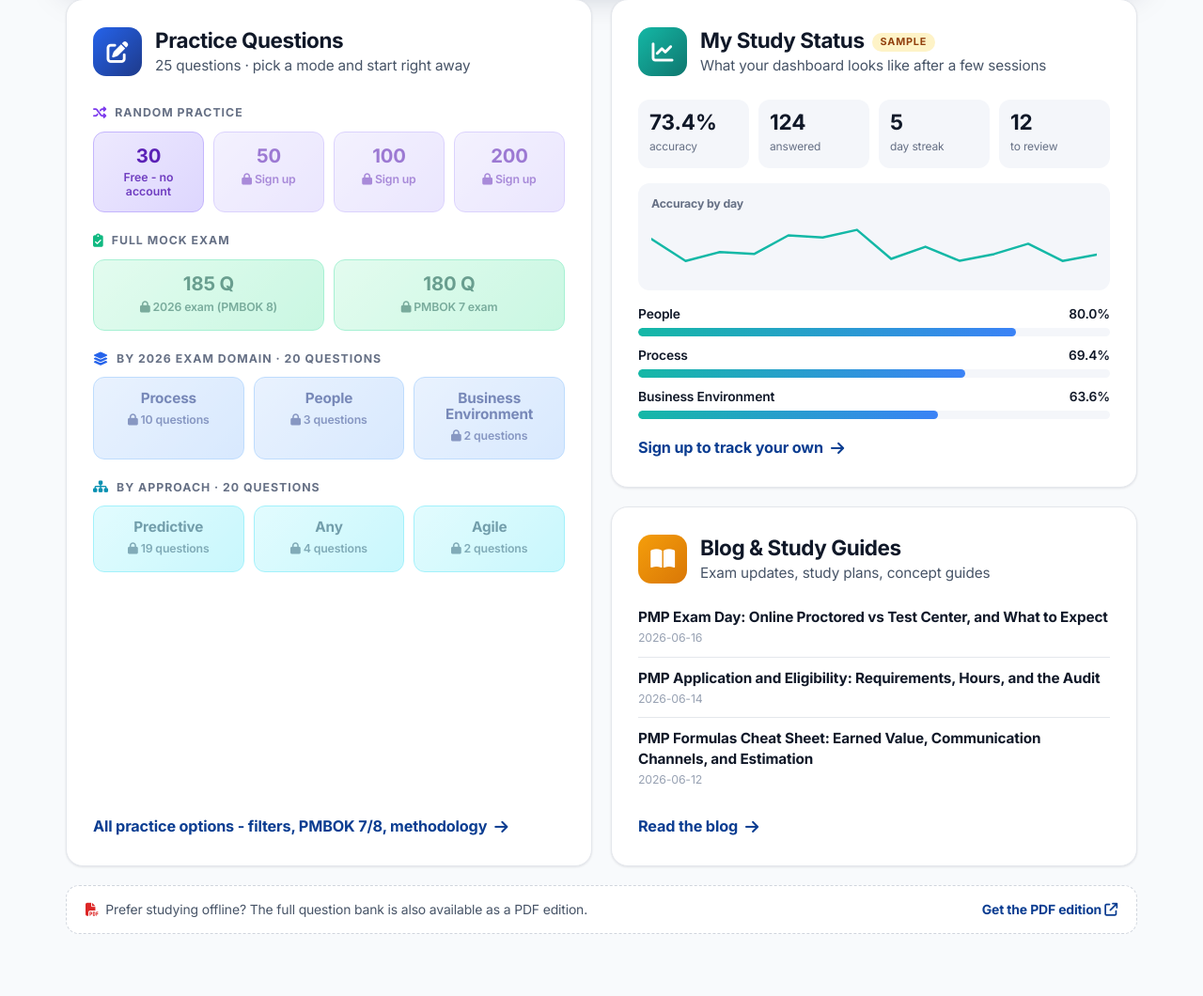
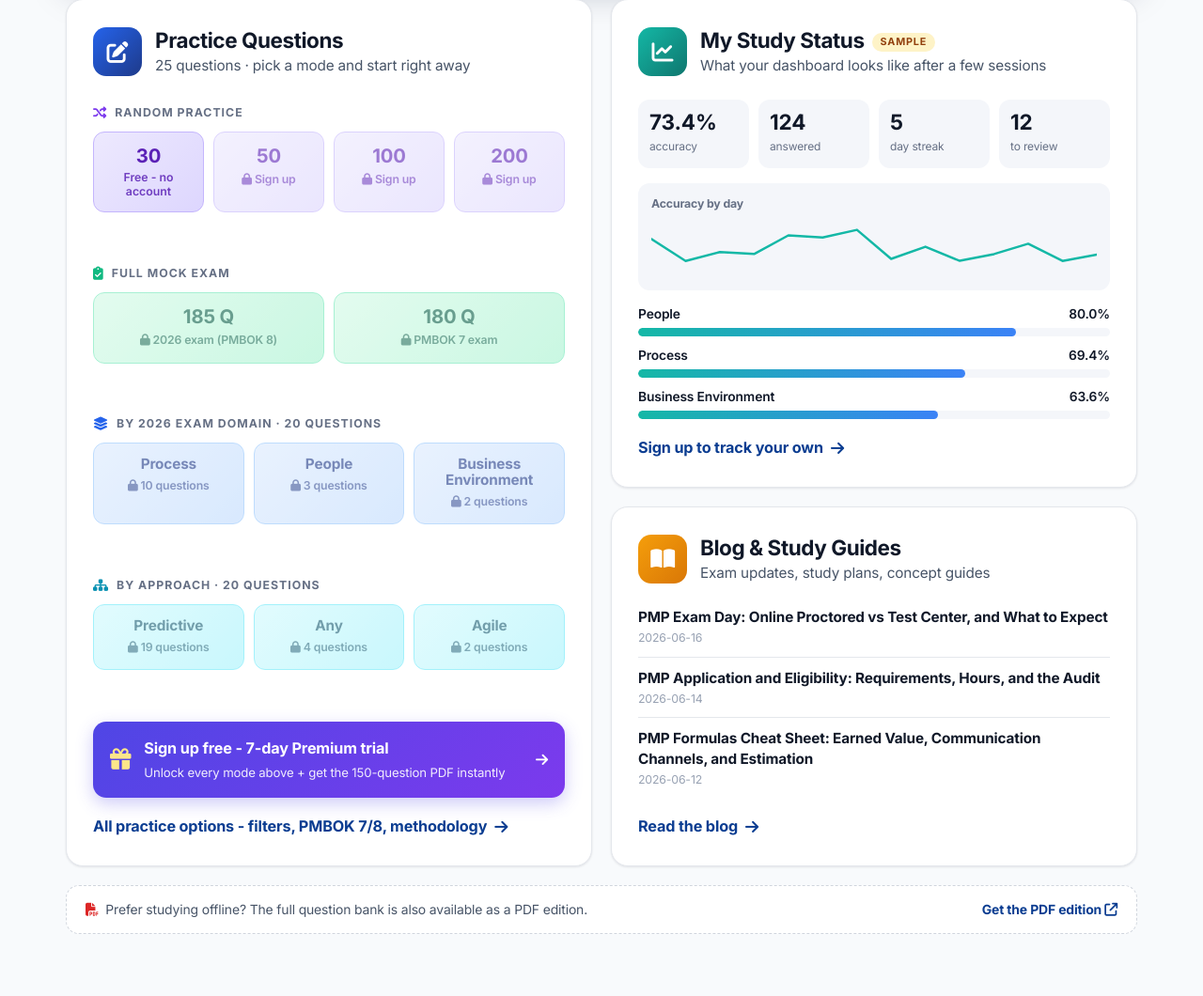
Before and after one commit to prolab-PMP/pmp-quiz-en, a Flask app: page / in a window 1280 px wide. Shown: the part 835-1895 px from the top of the page at 94% size. Run offline with Flask 3, Linux system fonts and the light colour scheme; data comes from the database, SQL or seed files in the repository; data that the repository does not hold is empty; some libraries are stand-ins or nearby versions; some web fonts are replaced.

Commit message:
home: fill practice card - question-number jump (members), signup CTA (guests), groups spread evenly
Co-Authored-By: Claude Opus 5.5 <noreply@anthropic.com>
Claude-Session: https://claude.ai/code/session_01DqJTBb5zbyeenhcz4zkgqb

```diff
--- a/templates/home.html
+++ b/templates/home.html
@@ -104,6 +104,16 @@
 .wx-b.bm{background:linear-gradient(135deg,#fef3c7,#fde68a);border-color:#fcd34d;color:#92400e}
 .wx-b.lock{opacity:.6}
 .wx-b[disabled]{opacity:.45;cursor:not-allowed;transform:none;box-shadow:none}
+.wx-groups{flex:1;display:flex;flex-direction:column;justify-content:space-between;gap:4px}
+.wx-jump{display:flex;gap:10px}
+.wx-jump input{flex:1;min-width:0;padding:13px 14px;border-radius:12px;border:1.5px solid var(--border-strong,#D0D5DD);background:var(--surface,#fff);color:var(--text,#101828);font-size:1rem;font-family:inherit}
+.wx-jump button{padding:0 20px;border-radius:12px;border:0;background:var(--primary,#2563EB);color:#fff;font-weight:800;font-size:1rem;cursor:pointer;font-family:inherit}
+.wx-cta{display:flex;align-items:center;gap:14px;padding:16px 18px;border-radius:14px;text-decoration:none;color:#fff;
+  background:linear-gradient(135deg,#4f46e5,#7c3aed);box-shadow:0 6px 18px rgba(79,70,229,.28)}
+.wx-cta > i:first-child{font-size:1.5rem;color:#fde68a}
+.wx-cta span{flex:1}
+.wx-cta b{display:block;font-size:1.08rem}
+.wx-cta small{display:block;margin-top:2px;font-size:.88rem;opacity:.9}
 /* status preview */
 .wx-kpis{display:grid;grid-template-columns:repeat(4,1fr);gap:10px;margin-top:16px}
 @media (max-width: 560px){ .wx-kpis{grid-template-columns:repeat(2,1fr)} }
@@ -204,6 +214,7 @@
       </div>
     </div>
 
+    <div class="wx-groups">
     <div class="wx-grp">
       <div class="lb"><i class="fas fa-shuffle" style="color:#7c3aed"></i> Random practice</div>
       <div class="wx-btns c4">
@@ -299,6 +310,25 @@
     </div>
     {% endif %}
 
+    {% if current_user.is_authenticated %}
+    <div class="wx-grp">
+      <div class="lb"><i class="fas fa-hashtag" style="color:#64748b"></i> Go to a question number</div>
+      <form class="wx-jump" onsubmit="var n=parseInt(this.q.value,10);if(n>0){window.location='/q/'+n;}return false;">
+        <input name="q" type="number" min="1" inputmode="numeric" placeholder="e.g. 1284" aria-label="Question number">
+        <button type="submit"><i class="fas fa-arrow-right"></i> Open</button>
+      </form>
+    </div>
+    {% else %}
+    <div class="wx-grp">
+      <a class="wx-cta" href="{{ url_for('signup') }}">
+        <i class="fas fa-gift"></i>
+        <span><b>Sign up free - 7-day Premium trial</b><small>Unlock every mode above + get the 150-question PDF instantly</small></span>
+        <i class="fas fa-arrow-right"></i>
+      </a>
+    </div>
+    {% endif %}
+    </div>
+
     <a class="go" href="{{ url_for('dashboard') }}">All practice options - filters, PMBOK 7/8, methodology <i class="fas fa-arrow-right"></i></a>
   </div>
 
```
